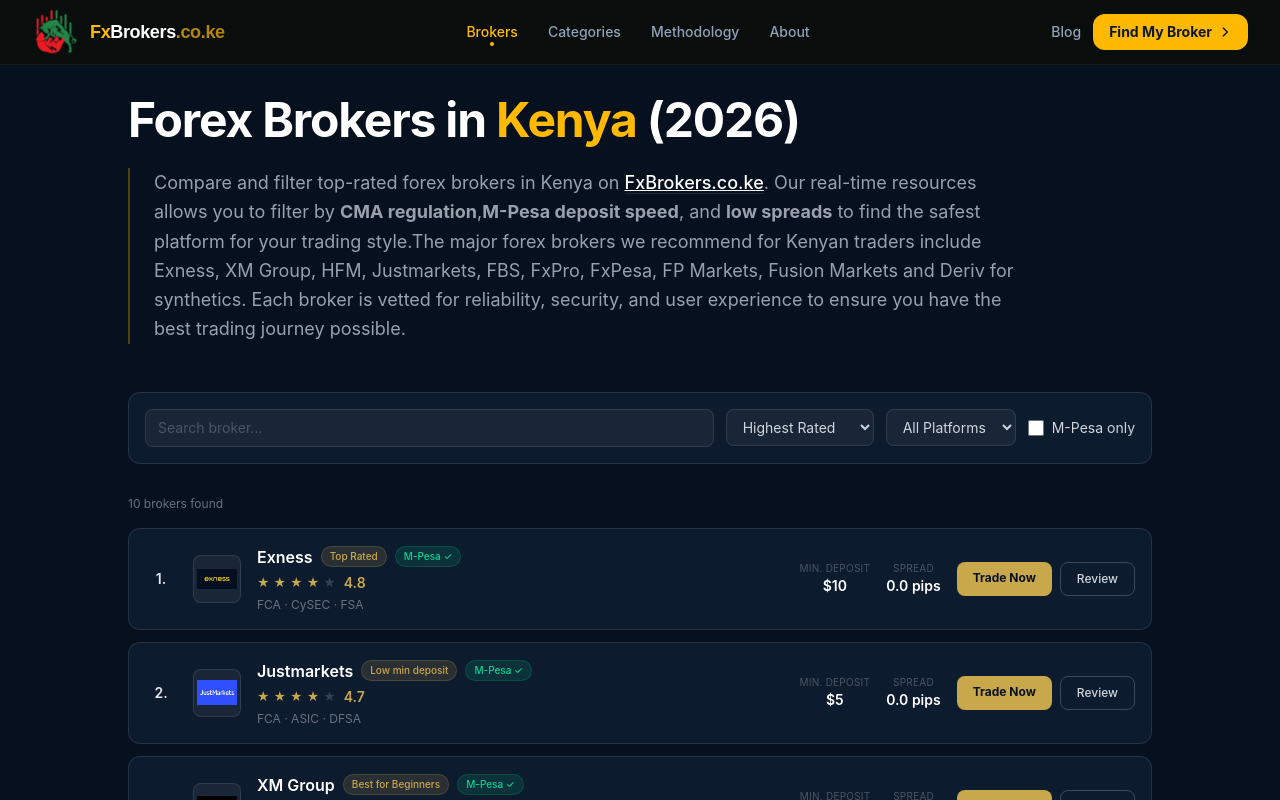
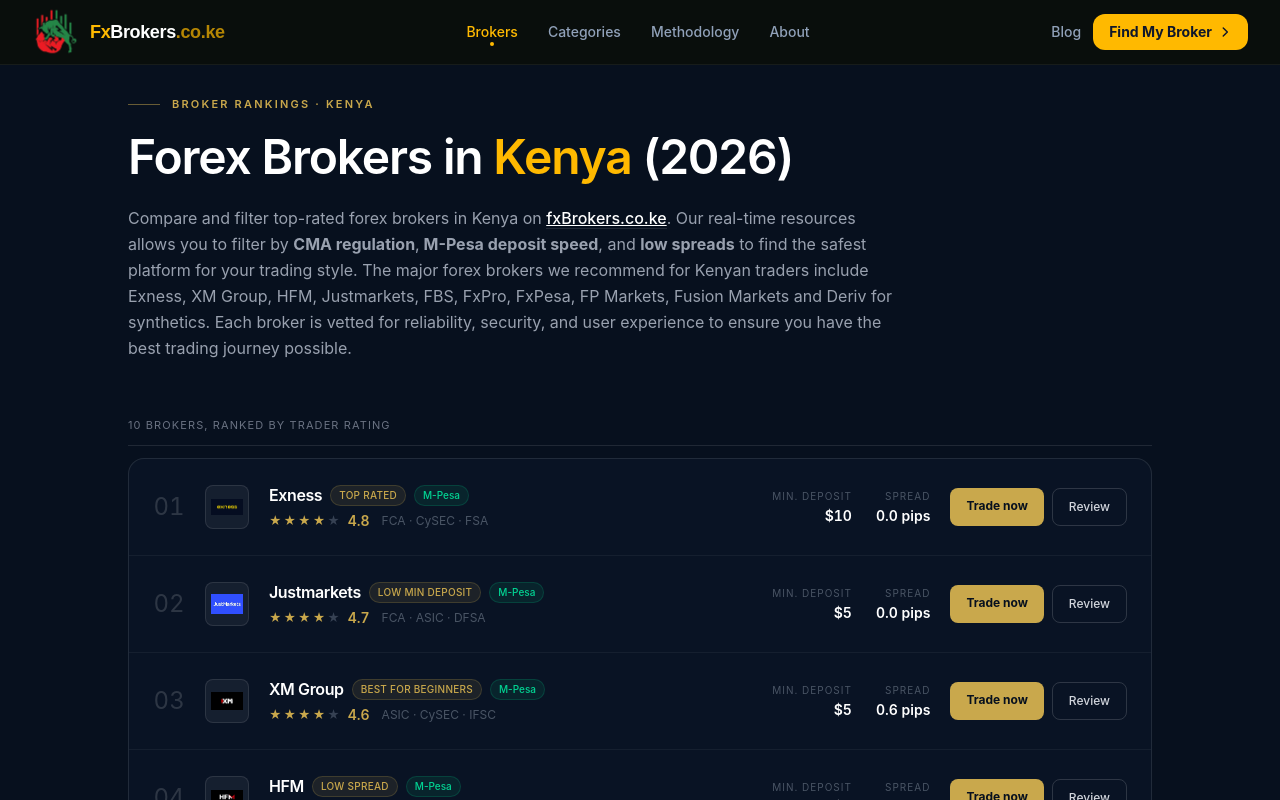
Before and after one commit to satoshikemboi/IB-Kenya, a React (Vite) app: page /brokers in a window 1280 px wide. Shown: the top 800 px of the page. Built offline with nearby package versions, Linux system fonts and the light colour scheme.

Commit message:
broker list

```diff
--- a/src/justmarkets/JustMarkets.jsx
+++ b/src/justmarkets/JustMarkets.jsx
@@ -122,7 +122,7 @@
   return (
     <div className="min-h-screen bg-[#07101E] text-gray-300 selection:bg-[#C9A84C]/30">
       <Helmet>
-        <title>JustMarkets Kenya Review 2026 | M-Pesa, $1 Min Deposit & cTrader</title>
+        <title>JustMarkets Kenya Review 2026 | High leverage broker?</title>
         <meta name="description" content="Is JustMarkets a good broker for Kenyan traders? Our 2026 review covers JustMarkets minimum deposit, M-Pesa support, MT4/MT5/cTrader platforms, FCA regulation, and whether JustMarkets is regulated in Kenya." />
         <link rel="canonical" href="https://fxbrokers.co.ke/brokers/justmarkets" />
 
@@ -182,10 +182,10 @@
               {/* Review */}
               <section className="p-4">
                 <h2 className="text-white font-semibold text-2xl pt-3 mb-4 flex items-center gap-2">
-                  <span className="w-1 h-5 bg-amber-400 rounded-full"></span> JustMarkets Kenya Review
+                  <span className="w-1 h-5 bg-blue-400 rounded-full"></span> JustMarkets Kenya Review
                 </h2>
-                <p className="text-md leading-relaxed mb-4">
-                  <a href={AFFILIATE_LINK} target="_blank" rel="noopener noreferrer sponsored" className="text-amber-400 font-semibold hover:underline">JustMarkets</a> is one of the best value-for-money brokers available to Kenyan traders. With a $1 minimum deposit via M-Pesa, three trading platforms including cTrader, and FCA regulation at the group level, it punches well above its weight. It's our top pick for traders who want low entry barriers without sacrificing platform quality.
+                <p className="text-sm mb-4">
+                  <a href={AFFILIATE_LINK} target="_blank" rel="noopener noreferrer sponsored" className="text-blue-500 font-thin hover:underline">JustMarkets</a> is one of the best value-for-money brokers available to Kenyan traders. With a $1 minimum deposit via M-Pesa, three trading platforms including cTrader, and FCA regulation at the group level, it punches well above its weight. It's our top pick for traders who want low entry barriers without sacrificing platform quality.
                 </p>
                 <div className="grid grid-cols-1 sm:grid-cols-2 gap-6 pt-4 border-t border-white/5">
                   <div>
@@ -348,7 +348,7 @@
                   href={AFFILIATE_LINK}
                   target="_blank"
                   rel="noopener noreferrer sponsored"
-                  className="mt-6 block w-full bg-linear-to-r from-blue-600 to-blue-700 text-gray-100 font-bold py-3 rounded-full text-center text-md hover:bg-amber-500 transition-all"
+                  className="mt-6 block w-full bg-linear-to-r from-blue-600 to-blue-700 text-gray-100 font-bold py-3 rounded-lg text-center text-md hover:bg-amber-500 transition-all"
                 >
                   Open JustMarkets Account →
                 </a>
--- a/src/pages/BrokerList.jsx
+++ b/src/pages/BrokerList.jsx
@@ -1,60 +1,35 @@
-import { useState, useMemo } from "react";
 import { Helmet } from "react-helmet-async";
 import { Link } from "react-router-dom";
 import BrokerStrengths from "../components/BrokerStrengths";
 
 const ALL_BROKERS = [
-  { id: 1, name: "Exness", slug: "exness", affiliateLink: "https://one.exnessonelink.com/a/1sh0vxrgqd", rating: 4.8, minDeposit: 10, regulation: ["FCA", "CySEC", "FSA"], spread: 0.0, mpesa: true, platforms: ["MT4", "MT5"], badge: "Top Rated", category: "ecn", logo:"/exness.png" },
-  { id: 2, name: "XM Group", slug: "xm", affiliateLink: "https://affs.click/MbQNk", rating: 4.6, minDeposit: 5, regulation: ["ASIC", "CySEC", "IFSC"], spread: 0.6, mpesa: true, platforms: ["MT4", "MT5"], badge: "Best for Beginners", category: "market-maker", logo:"/xm.png" },
-  { id: 3, name: "HFM", slug: "hfm", affiliateLink: "https://register.hfm.com/ke/en/new-live-account/?refid=30515020", rating: 4.5, minDeposit: 5, regulation: ["FCA", "DFSA", "FSCA"], spread: 0.0, mpesa: true, platforms: ["MT4", "MT5"], badge: "Low Spread", category: "ecn", logo:"/hfm.png" },
-  { id: 4, name: "Justmarkets", slug: "justmarkets", affiliateLink: "https://one.justmarkets.link/a/17thm0lpq8", rating: 4.7, minDeposit: 5, regulation: ["FCA", "ASIC", "DFSA"], spread: 0.0, mpesa: true, platforms: ["MT4", "MT5", "cTrader"], badge: "Low min deposit", category: "market-maker", logo:"/justmarkets.png" },
-  { id: 5, name: "FBS", slug: "fbs", affiliateLink: "https://fbs.partners?ibl=876040&ibp=35444511", rating: 4.2, minDeposit: 1, regulation: ["IFSC", "CySEC"], spread: 0.5, mpesa: true, platforms: ["MT4", "MT5"], badge: "$1 Min Deposit", category: "market-maker", logo:"/fbs.png" },
-  { id: 6, name: "FxPro", slug: "fxpro", affiliateLink: "https://direct-fxpro.com/en/partner/2xPncqjwh", rating: 4.4, minDeposit: 100, regulation: ["FCA", "CySEC", "FSCA"], spread: 0.6, mpesa: false, platforms: ["MT4", "MT5", "cTrader"], badge: "Multi-Platform", category: "ecn", logo:"fxpro.png" },
-  { id: 7, name: "FxPesa", slug: "fxpesa", affiliateLink: "https://portal.fxpesa.com/live-account/?accountType=Standard&clickid=1403263", rating: 4.3, minDeposit: 10, regulation: ["CMA"], spread: 0.8, mpesa: true, platforms: ["MT4"], badge: "Kenya's Own", category: "market-maker", logo:"/fxpesa.png" },
-  { id: 8, name: "FP Markets", slug: "fpmarkets", affiliateLink: "https://portal.fpmarkets.com/int-EN/register?fpm-affiliate-utm-source=IB&fpm-affiliate-agt=66167", rating: 4.3, minDeposit: 10, regulation: ["CMA"], spread: 0.8, mpesa: true, platforms: ["MT4"], badge: "Kenya's Own", category: "market-maker", logo:"/fpmarkets.png" },
-  { id: 9, name: "Deriv", slug: "deriv", affiliateLink: "https://track.deriv.com/_QstxbfW082hZl7VyVw174GNd7ZgqdRLk/1/", rating: 4.0, minDeposit: 5, regulation: ["FCA", "CySEC", "IFSC"], spread: 0.7, mpesa: true, platforms: ["MT5"], badge: "Unique Assets", category: "market-maker", logo:"/deriv.png" },
-  { id: 10,name: "Fusion Markets", slug: "fusion-markets", affiliateLink: "https://fusionmarkets.com/?refcode=111166", rating: 4.4, minDeposit: 10, regulation: ["ASIC"], spread: 0.2, mpesa: false, platforms: ["MT4", "MT5"], badge: "Low Spread", category: "ecn", logo:"/fusion.png" },
+  { id: 1, name: "Exness", slug: "exness", affiliateLink: "https://one.exnessonelink.com/a/1sh0vxrgqd", rating: 4.8, minDeposit: 10, regulation: ["FCA", "CySEC", "FSA"], spread: 0.0, mpesa: true, platforms: ["MT4", "MT5"], badge: "Top Rated", category: "ecn", logo: "/exness.png" },
+  { id: 2, name: "XM Group", slug: "xm", affiliateLink: "https://affs.click/MbQNk", rating: 4.6, minDeposit: 5, regulation: ["ASIC", "CySEC", "IFSC"], spread: 0.6, mpesa: true, platforms: ["MT4", "MT5"], badge: "Best for Beginners", category: "market-maker", logo: "/xm.png" },
+  { id: 3, name: "HFM", slug: "hfm", affiliateLink: "https://register.hfm.com/ke/en/new-live-account/?refid=30515020", rating: 4.5, minDeposit: 5, regulation: ["FCA", "DFSA", "FSCA"], spread: 0.0, mpesa: true, platforms: ["MT4", "MT5"], badge: "Low Spread", category: "ecn", logo: "/hfm.png" },
+  { id: 4, name: "Justmarkets", slug: "justmarkets", affiliateLink: "https://one.justmarkets.link/a/17thm0lpq8", rating: 4.7, minDeposit: 5, regulation: ["FCA", "ASIC", "DFSA"], spread: 0.0, mpesa: true, platforms: ["MT4", "MT5", "cTrader"], badge: "Low min deposit", category: "market-maker", logo: "/justmarkets.png" },
+  { id: 5, name: "FBS", slug: "fbs", affiliateLink: "https://fbs.partners?ibl=876040&ibp=35444511", rating: 4.2, minDeposit: 1, regulation: ["IFSC", "CySEC"], spread: 0.5, mpesa: true, platforms: ["MT4", "MT5"], badge: "$1 Min Deposit", category: "market-maker", logo: "/fbs.png" },
+  { id: 6, name: "FxPro", slug: "fxpro", affiliateLink: "https://direct-fxpro.com/en/partner/2xPncqjwh", rating: 4.4, minDeposit: 100, regulation: ["FCA", "CySEC", "FSCA"], spread: 0.6, mpesa: false, platforms: ["MT4", "MT5", "cTrader"], badge: "Multi-Platform", category: "ecn", logo: "fxpro.png" },
+  { id: 7, name: "FxPesa", slug: "fxpesa", affiliateLink: "https://portal.fxpesa.com/live-account/?accountType=Standard&clickid=1403263", rating: 4.3, minDeposit: 10, regulation: ["CMA"], spread: 0.8, mpesa: true, platforms: ["MT4"], badge: "Kenya's Own", category: "market-maker", logo: "/fxpesa.png" },
+  { id: 8, name: "FP Markets", slug: "fpmarkets", affiliateLink: "https://portal.fpmarkets.com/int-EN/register?fpm-affiliate-utm-source=IB&fpm-affiliate-agt=66167", rating: 4.3, minDeposit: 10, regulation: ["CMA"], spread: 0.8, mpesa: true, platforms: ["MT4"], badge: "Kenya's Own", category: "market-maker", logo: "/fpmarkets.png" },
+  { id: 9, name: "Deriv", slug: "deriv", affiliateLink: "https://track.deriv.com/_QstxbfW082hZl7VyVw174GNd7ZgqdRLk/1/", rating: 4.0, minDeposit: 5, regulation: ["FCA", "CySEC", "IFSC"], spread: 0.7, mpesa: true, platforms: ["MT5"], badge: "Unique Assets", category: "market-maker", logo: "/deriv.png" },
+  { id: 10, name: "Fusion Markets", slug: "fusion-markets", affiliateLink: "https://fusionmarkets.com/?refcode=111166", rating: 4.4, minDeposit: 10, regulation: ["ASIC"], spread: 0.2, mpesa: false, platforms: ["MT4", "MT5"], badge: "Low Spread", category: "ecn", logo: "/fusion.png" },
 ];
 
-const SORT_OPTIONS = [
-  { value: "rating", label: "Highest Rated" },
-  { value: "minDeposit", label: "Lowest Deposit" },
-  { value: "spread", label: "Lowest Spread" },
-  { value: "name", label: "A–Z" },
-];
+// Editorial ranking — highest rated first. This is the order the page presents.
+const RANKED_BROKERS = [...ALL_BROKERS].sort((a, b) => b.rating - a.rating);
 
 function StarRating({ rating }) {
   return (
-    <div className="flex items-center gap-1">
+    <div className="flex items-center gap-0.5">
       {[...Array(5)].map((_, i) => (
         <span key={i} className={`text-xs ${i < Math.floor(rating) ? "text-[#C9A84C]" : "text-gray-700"}`}>★</span>
       ))}
-      <span className="text-[#C9A84C] text-sm font-semibold ml-1">{rating}</span>
+      <span className="text-[#C9A84C] text-sm font-semibold ml-1.5 tabular-nums">{rating}</span>
     </div>
   );
 }
 
 export default function BrokerList() {
-  const [search, setSearch] = useState("");
-  const [mpesaOnly, setMpesaOnly] = useState(false);
-  const [sortBy, setSortBy] = useState("rating");
-  const [platform, setPlatform] = useState("all");
-
-  const filtered = useMemo(() => {
-    let list = [...ALL_BROKERS];
-    if (search) list = list.filter(b => b.name.toLowerCase().includes(search.toLowerCase()));
-    if (mpesaOnly) list = list.filter(b => b.mpesa);
-    if (platform !== "all") list = list.filter(b => b.platforms.includes(platform));
-    list.sort((a, b) => {
-      if (sortBy === "rating") return b.rating - a.rating;
-      if (sortBy === "minDeposit") return a.minDeposit - b.minDeposit;
-      if (sortBy === "spread") return a.spread - b.spread;
-      if (sortBy === "name") return a.name.localeCompare(b.name);
-      return 0;
-    });
-    return list;
-  }, [search, mpesaOnly, sortBy, platform]);
-
   return (
     <>
       <Helmet>
@@ -67,129 +42,98 @@
         <div className="max-w-5xl mx-auto">
 
           {/* Header */}
-          <div className="mb-12 max-w-4xl">
-  <h1 className="text-4xl md:text-5xl font-bold text-white mb-6 tracking-tight">
+          <div className="mb-14 max-w-3xl">
+            <div className="flex items-center gap-3 mb-5">
+              <span className="h-px w-8 bg-[#C9A84C]/50" />
+              <span className="text-[#C9A84C] text-[11px] font-semibold uppercase tracking-[0.2em]">Broker Rankings · Kenya</span>
+            </div>
+            <h1 className="font-playfair text-3xl md:text-5xl font-semibold text-white mb-6 tracking-tight">
               Forex Brokers in <span className="text-amber-400">Kenya</span> (2026)
             </h1>
-
-  <div className="border-l-2 border-amber-400/30 pl-6">
-    <p className="text-gray-400 text-lg leading-relaxed">
+            <p className="text-gray-400 text-md leading-relaxed">
               Compare and filter top-rated forex brokers in Kenya on{" "}
               <Link to="/" className="text-white underline hover:text-amber-400 transition-colors font-medium border-b border-white/10">
-        FxBrokers.co.ke
+                fxBrokers.co.ke
               </Link>.
               Our real-time resources allows you to filter by <strong>CMA regulation</strong>,
-      <strong>M-Pesa deposit speed</strong>, and <strong>low spreads</strong> to find
-      the safest platform for your trading style.The major forex brokers we recommend for Kenyan traders include Exness, XM Group, HFM, Justmarkets, FBS, FxPro, FxPesa, FP Markets, Fusion Markets and Deriv for synthetics. Each broker is vetted for reliability, security, and user experience to ensure you have the best trading journey possible.
+              <strong> M-Pesa deposit speed</strong>, and <strong>low spreads</strong> to find
+              the safest platform for your trading style. The major forex brokers we recommend for Kenyan traders include Exness, XM Group, HFM, Justmarkets, FBS, FxPro, FxPesa, FP Markets, Fusion Markets and Deriv for synthetics. Each broker is vetted for reliability, security, and user experience to ensure you have the best trading journey possible.
             </p>
           </div>
+
+          {/* Ranking meta */}
+          <div className="flex items-center justify-between mb-3 pb-3 border-b border-white/10">
+            <p className="text-gray-500 text-[11px] uppercase tracking-widest">
+              {RANKED_BROKERS.length} brokers, ranked by trader rating
+            </p>
           </div>
 
-                {/* Filters */}
-          <div className="bg-[#0D1B2E] border border-white/10 rounded-xl p-4 mb-8 flex flex-wrap gap-3 items-center">
-            <input
-              type="search"
-              placeholder="Search broker…"
-              value={search}
-              onChange={e => setSearch(e.target.value)}
-              className="bg-white/5 border border-white/10 text-white placeholder-gray-600 text-sm rounded-lg px-3 py-2 flex-1 min-w-40 outline-none focus:border-[#C9A84C]/50"
-              aria-label="Search brokers"
-            />
-            <select
-              value={sortBy}
-              onChange={e => setSortBy(e.target.value)}
-              className="bg-white/5 border border-white/10 text-gray-300 text-sm rounded-lg px-3 py-2 outline-none focus:border-[#C9A84C]/50"
-              aria-label="Sort brokers"
-            >
-              {SORT_OPTIONS.map(o => <option key={o.value} value={o.value} className="bg-[#0D1B2E]">{o.label}</option>)}
-            </select>
-            <select
-              value={platform}
-              onChange={e => setPlatform(e.target.value)}
-              className="bg-white/5 border border-white/10 text-gray-300 text-sm rounded-lg px-3 py-2 outline-none focus:border-[#C9A84C]/50"
-              aria-label="Filter by platform"
-            >
-              {["all", "MT4", "MT5", "cTrader"].map(p => (
-                <option key={p} value={p} className="bg-[#0D1B2E]">{p === "all" ? "All Platforms" : p}</option>
-              ))}
-            </select>
-            <label className="flex items-center gap-2 cursor-pointer select-none">
-              <input
-                type="checkbox"
-                checked={mpesaOnly}
-                onChange={e => setMpesaOnly(e.target.checked)}
-                className="accent-[#C9A84C] w-4 h-4"
-              />
-              <span className="text-gray-300 text-sm">M-Pesa only</span>
-            </label>
-          </div>
-
-          {/* Results count */}
-          <p className="text-gray-500 text-xs mb-4">{filtered.length} broker{filtered.length !== 1 ? "s" : ""} found</p>
-
-          {/* Broker rows */}
-          <div className="flex flex-col gap-3">
-            {filtered.map((broker, idx) => (
+          {/* Broker ledger */}
+          <div className="rounded-2xl border border-white/10 bg-[#0D1B2E]/40 divide-y divide-white/5 px-4 sm:px-6">
+            {RANKED_BROKERS.map((broker, idx) => (
               <article
                 key={broker.id}
-                className="bg-[#0D1B2E] border border-white/10 rounded-xl p-4 flex flex-col sm:flex-row sm:items-center gap-4 hover:border-[#C9A84C]/30 transition-all duration-200"
+                className="group flex flex-wrap sm:flex-nowrap items-center gap-x-5 gap-y-3 py-6 -mx-4 sm:-mx-6 px-4 sm:px-6 transition-colors hover:bg-white/[0.025]"
               >
                 {/* Rank */}
-                <div className="hidden sm:flex w-8 shrink-0 text-gray-200 text-sm font-semibold justify-center">
-                  {idx + 1}.
-                </div>
+                <span className="hidden sm:block w-8 shrink-0 text-center font-playfair text-2xl text-white/15 group-hover:text-[#C9A84C]/50 tabular-nums transition-colors">
+                  {String(idx + 1).padStart(2, "0")}
+                </span>
 
-                <div className="w-12 h-12 bg-white/5 border border-white/10 rounded-lg flex items-center justify-center shrink-0 overflow-hidden">
+                {/* Logo */}
+                <div className="w-11 h-11 rounded-lg bg-white/5 border border-white/10 flex items-center justify-center shrink-0 overflow-hidden">
                   {broker.logo
-    ? <img src={broker.logo} alt={broker.name} className="w-10 h-10 object-contain" />
-    : <span className="text-[#C9A84C] font-black text-sm">{broker.name.slice(0, 2).toUpperCase()}</span>
+                    ? <img src={broker.logo} alt={broker.name} className="w-8 h-8 object-contain" />
+                    : <span className="text-[#C9A84C] font-black text-xs">{broker.name.slice(0, 2).toUpperCase()}</span>
                   }
                 </div>
 
                 {/* Info */}
-                <div className="flex-1 min-w-0">
+                <div className="flex-1 min-w-[11rem]">
                   <div className="flex flex-wrap items-center gap-2 mb-1">
-                    <h2 className="text-white font-semibold text-base">{broker.name}</h2>
+                    <h2 className="text-white font-semibold text-base tracking-tight">{broker.name}</h2>
                     {broker.badge && (
-                      <span className="text-[10px] px-2 py-0.5 rounded-full bg-[#C9A84C]/15 text-[#C9A84C] border border-[#C9A84C]/20 font-medium">
+                      <span className="text-[10px] px-2 py-0.5 rounded-full bg-[#C9A84C]/10 text-[#C9A84C] border border-[#C9A84C]/20 font-medium uppercase tracking-wide">
                         {broker.badge}
                       </span>
                     )}
                     {broker.mpesa && (
-                      <span className="text-[10px] px-2 py-0.5 rounded-full bg-emerald-500/15 text-emerald-400 border border-emerald-500/20 font-medium">
-                        M-Pesa ✓
+                      <span className="text-[10px] px-2 py-0.5 rounded-full bg-emerald-500/10 text-emerald-400 border border-emerald-500/20 font-medium">
+                        M-Pesa
                       </span>
                     )}
                   </div>
+                  <div className="flex items-center gap-3 flex-wrap">
                     <StarRating rating={broker.rating} />
-                  <p className="text-gray-500 text-xs mt-1">{broker.regulation.join(" · ")}</p>
+                    <span className="text-gray-600 text-xs">{broker.regulation.join(" · ")}</span>
+                  </div>
                 </div>
 
                 {/* Stats */}
-                <div className="flex gap-4 text-center shrink-0">
-                  <div>
-                    <p className="text-gray-600 text-[10px] uppercase tracking-wide">Min. Deposit</p>
-                    <p className="text-white text-sm font-semibold">${broker.minDeposit}</p>
+                <div className="flex gap-6 shrink-0 order-3 sm:order-none">
+                  <div className="text-right">
+                    <p className="text-gray-600 text-[10px] uppercase tracking-widest mb-0.5">Min. deposit</p>
+                    <p className="text-white text-sm font-semibold tabular-nums">${broker.minDeposit}</p>
                   </div>
-                  <div>
-                    <p className="text-gray-600 text-[10px] uppercase tracking-wide">Spread</p>
-                    <p className="text-white text-sm font-semibold">{broker.spread === 0 ? "0.0" : broker.spread} pips</p>
+                  <div className="text-right">
+                    <p className="text-gray-600 text-[10px] uppercase tracking-widest mb-0.5">Spread</p>
+                    <p className="text-white text-sm font-semibold tabular-nums">{broker.spread === 0 ? "0.0" : broker.spread} pips</p>
                   </div>
                 </div>
 
                 {/* CTAs */}
-                <div className="flex gap-2 shrink-0">
+                <div className="flex gap-2 shrink-0 w-full sm:w-auto order-4 sm:order-none">
                   <a
                     href={broker.affiliateLink}
                     target="_blank"
                     rel="noopener noreferrer sponsored"
-                    className="bg-[#C9A84C] hover:bg-[#b8953e] text-[#07101E] text-xs font-bold px-4 py-2 rounded-lg transition-colors"
+                    className="flex-1 sm:flex-none text-center bg-[#C9A84C] hover:bg-[#b8953e] text-[#07101E] text-xs font-bold px-4 py-2.5 rounded-lg transition-colors"
                   >
-                    Trade Now
+                    Trade now
                   </a>
                   <Link
                     to={`/brokers/${broker.slug}`}
-                    className="border border-white/20 hover:border-[#C9A84C]/40 text-gray-300 hover:text-white text-xs font-medium px-4 py-2 rounded-lg transition-all"
+                    className="flex-1 sm:flex-none text-center border border-white/15 hover:border-[#C9A84C]/40 text-gray-300 hover:text-white text-xs font-medium px-4 py-2.5 rounded-lg transition-colors"
                   >
                     Review
                   </Link>
@@ -197,12 +141,6 @@
               </article>
             ))}
           </div>
-
-          {filtered.length === 0 && (
-            <div className="text-center py-16 text-gray-500 text-sm">
-              No brokers match your filters. Try adjusting your search.
-            </div>
-          )}
 
           {/* Disclosure */}
           <p className="text-center text-xs text-gray-700 mt-8 italic">
```
Also changed, not shown: src/justmarkets/JustmarketsHero.jsx (+3 -11 lines). Lines whose indentation alone changed are shown as unchanged.
